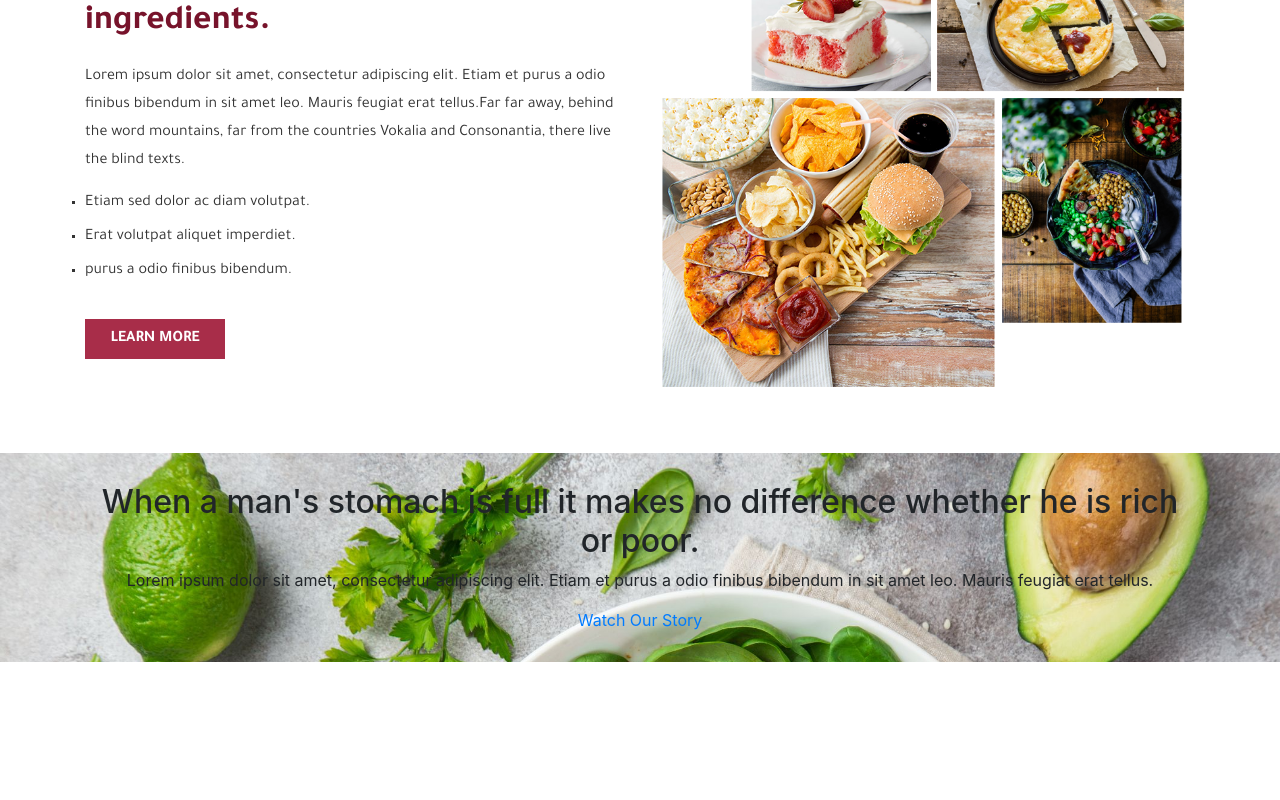
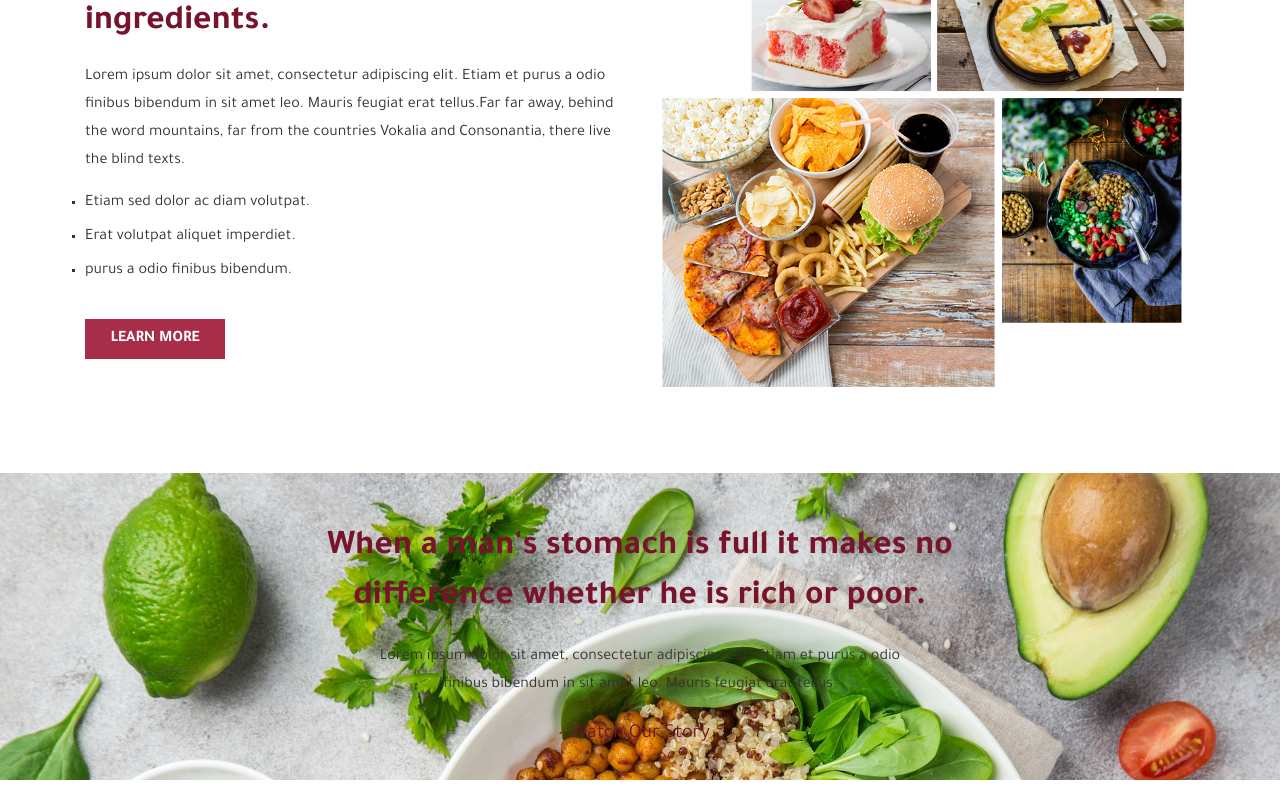
Before and after one commit to seifmoustafa/Foodera, a React (Create React App) app: page / in a window 1280 px wide. Shown: the part 1429-2229 px from the top of the page. Before the commit the page ends 2091 px from the top, so only its background shows below. Built offline with nearby package versions, Linux system fonts and the light colour scheme.

Commit message:
finish paralex css

```diff
--- a/src/components/Home/Home.css
+++ b/src/components/Home/Home.css
@@ -27,7 +27,7 @@
     letter-spacing: 1px;
 }
 
-/* css to pride */
+/* css to pride, ingredients & paralex*/
 
 .pride , .ingredients{
     background-color: transparent;
@@ -44,7 +44,7 @@
     border-radius: 10px;
 }
 
-.pride h2 , .ingredients h2{
+.pride h2 , .ingredients h2,.paralex h2{
     font-size: 35px;
     font-weight: bold;
     width: 80%;
@@ -54,7 +54,7 @@
     font-family: 'Tajawal';
 }
 
-.pride p , .ingredients p{
+.pride p , .ingredients p,.paralex p{
     font-size: 16px;
     line-height: 28px;
     color: #333;
@@ -113,3 +113,22 @@
     padding: 30px 0px;
     text-align: center;
 }
+.paralex row{
+    margin: 50px 0px;
+}
+.paralex h2{
+    width: 100%;
+    margin: 20px 0px;
+}
+.paralex{
+    color: #444;
+    margin: 20px 0px;
+    line-height: 32px;
+}
+.paralex a{
+    color: #77132b;
+    font-size: 20px;
+    margin: 20px 0px;
+    font-family:'Tajawal' ;
+    text-decoration: none !important;
+}
--- a/src/components/Home/Home.js
+++ b/src/components/Home/Home.js
@@ -79,10 +79,10 @@ const Home = () => {
                     <div className="row">
                         <div className="col-lg-12 col-md-12">
                             <h2>
-                            When a man's stomach is full it makes no
+                            When a man's stomach is full it makes no<br/>
                             difference whether he is rich or poor.
                             </h2>
-                            <p>Lorem ipsum dolor sit amet, consectetur adipiscing elit. Etiam et purus a odio
+                            <p>Lorem ipsum dolor sit amet, consectetur adipiscing elit. Etiam et purus a odio <br/>
                             finibus bibendum in sit amet leo. Mauris feugiat erat tellus.</p>
                             <a href="#">Watch Our Story</a>
                         </div>
```
